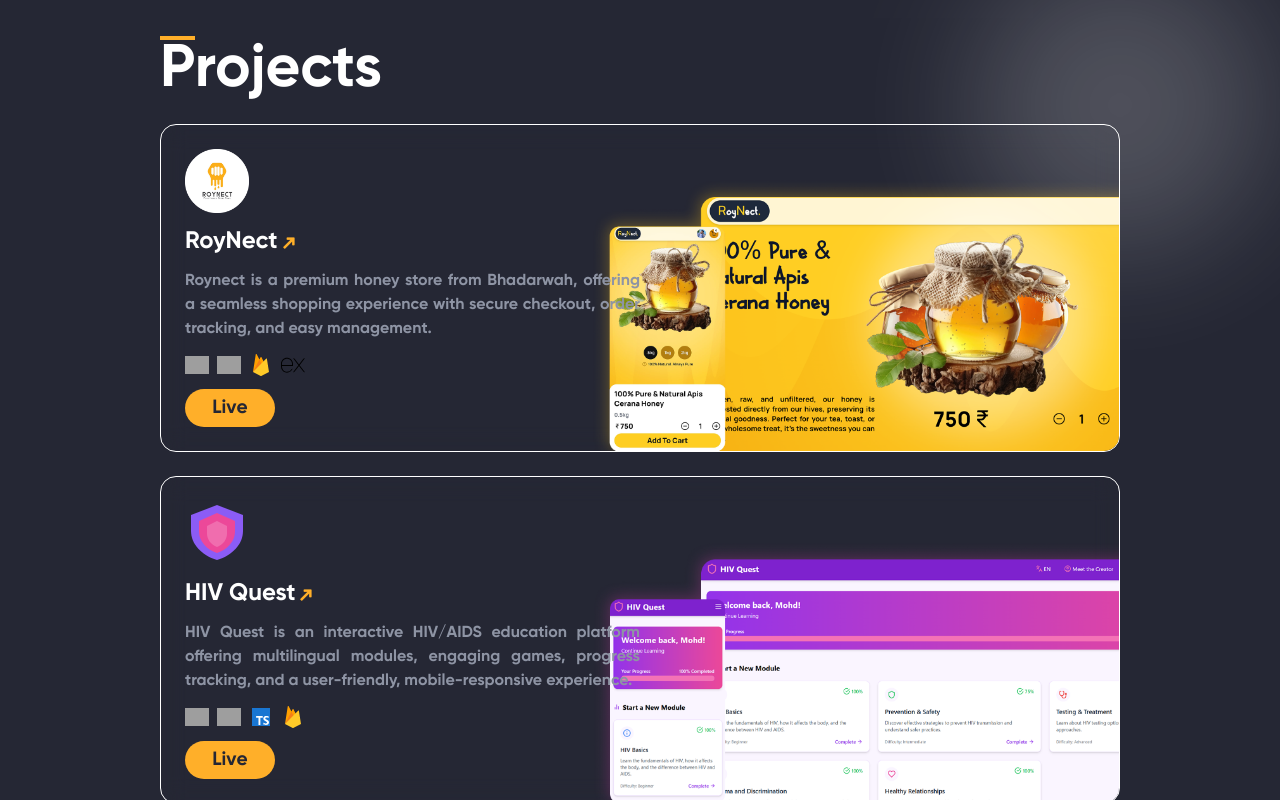
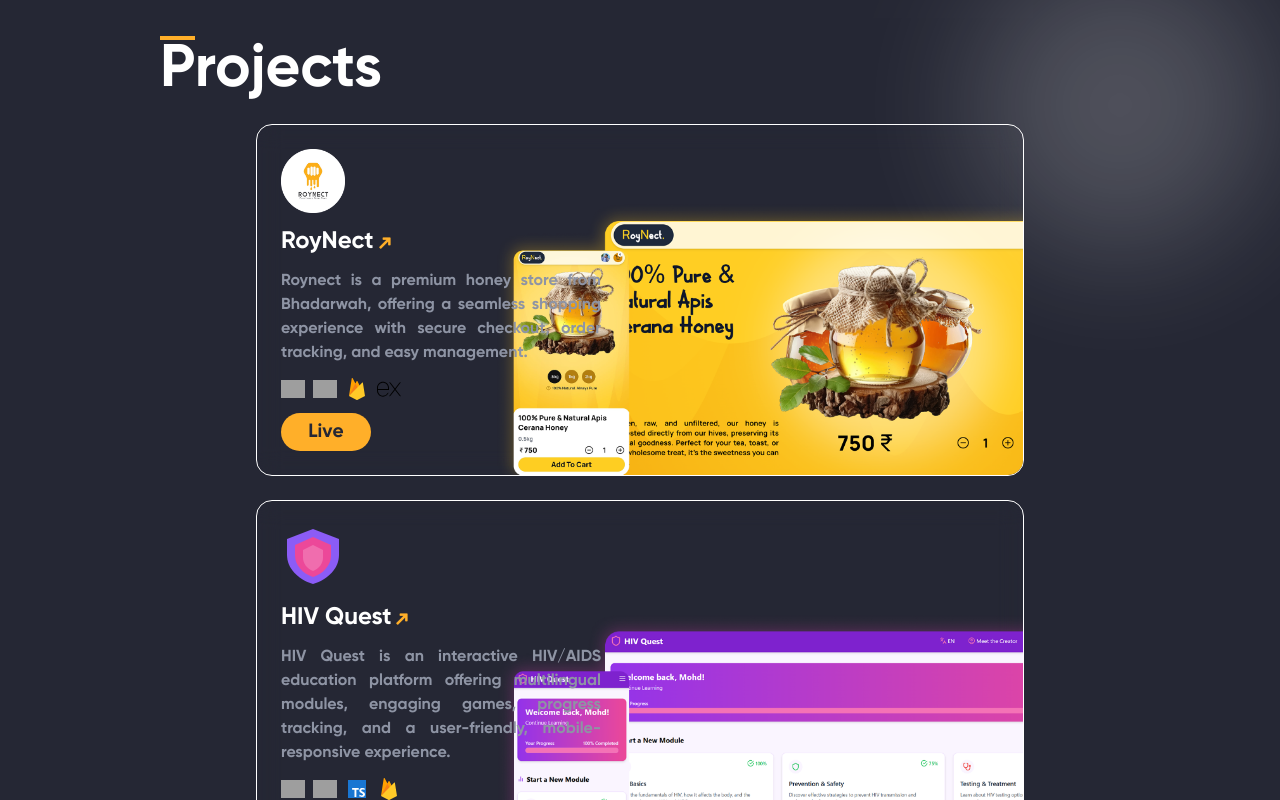
Before and after one commit to mohdfaziel/Portfolio, a React (Vite) app: page / in a window 1280 px wide. Shown: the part 1640-2440 px from the top of the page. Built offline with nearby package versions, Linux system fonts and the light colour scheme; grey boxes are pictures that could not be loaded; a web font is replaced by a local one.

Commit message:
fix projects

```diff
--- a/src/Components/Projects/Project.jsx
+++ b/src/Components/Projects/Project.jsx
@@ -22,7 +22,7 @@
       initial="hidden"
       whileInView={"show"}
        viewport={fadeIn("left", 0.3).viewportOptions}
-      className="border-[1px] h-[25rem] md:h-fit flex justify-start backdrop-blur-md items-start md:items-center border-active overflow-hidden relative p-4 md:p-6 rounded-2xl min-h-[50%] w-full"
+      className="border-[1px] h-[25rem] md:h-fit flex justify-start backdrop-blur-md items-start md:items-center border-active overflow-hidden relative p-4 md:p-6 rounded-2xl min-h-[50%] w-full md:w-[80%]"
       role="listitem"
       itemScope
       itemType="https://schema.org/WebSite"
@@ -46,7 +46,7 @@
           </h3>
         </a>
         <p
-          className="text-sm md:text-base text-justify text-unactive"
+          className="text-sm md:text-base md:w-[20rem] text-justify text-unactive"
           itemProp="description"
         >
           {desc}
--- a/src/Components/Projects/Projects.jsx
+++ b/src/Components/Projects/Projects.jsx
@@ -41,7 +41,7 @@
             <span className="border-t-4 text-left border-main">P</span>rojects
           </motion.h2>
           <div
-            className="Projects w-full flex justify-start gap-6 flex-wrap"
+            className="Projects w-full flex justify-center gap-6 flex-wrap"
             role="list"
             aria-label="Project List"
           >
```
